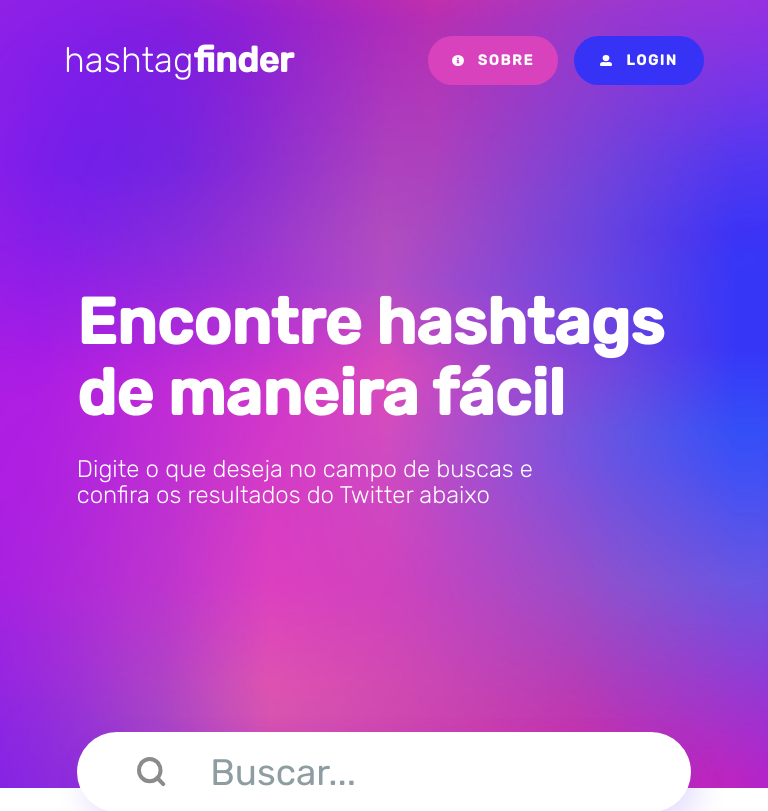
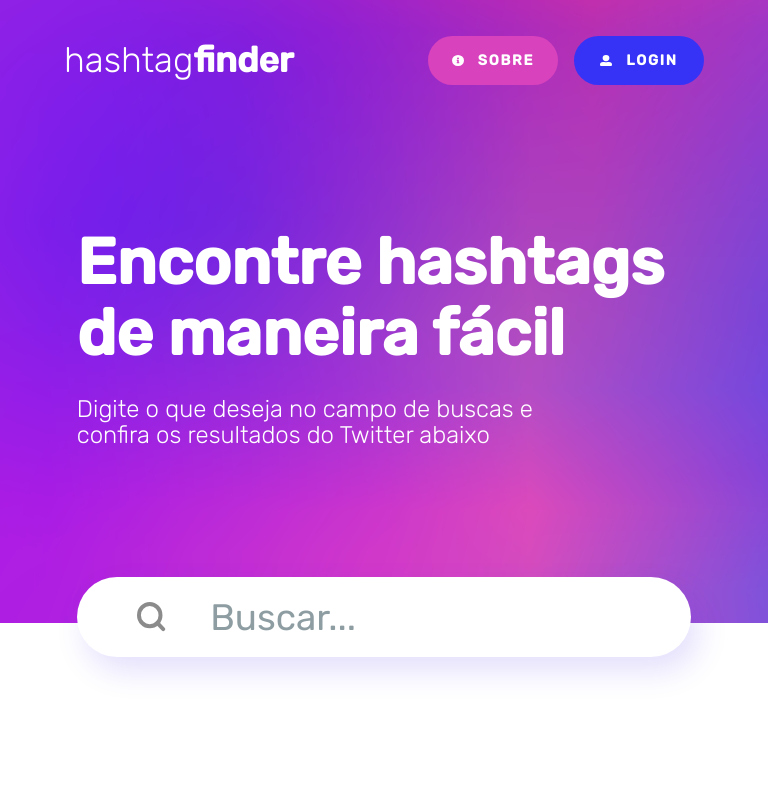
Before and after one commit to EdiJunior88/Projeto-hashtagFinder, a React (Create React App) app in the folder hashtagfinder/: page / in a window 768 px wide. Shown: the top 811 px of the page. Built offline with nearby package versions, Linux system fonts and the light colour scheme.

Commit message:
Atualização do CSS Componente Home - Ajuste da responsividade do Background para as telas (414px / 415px / 732px / 914px / 1920px e acima disso) - Ajustes finos no CSS dos componentes Busca e Descrição

```diff
--- a/hashtagfinder/src/componentes/busca/Busca.module.css
+++ b/hashtagfinder/src/componentes/busca/Busca.module.css
@@ -56,6 +56,10 @@ section.container {
 
 /* Responsividade - Tela 914 pixels */
 @media (max-width: 914px) {
+  section.container {
+    margin-top: 94px;
+  }
+
   .campoBusca,
   .campoBuscaInput {
     height: 80px;
@@ -69,7 +73,7 @@ section.container {
 /* Responsividade - Tela entre 415 a 732 pixels */
 @media screen and (min-width: 415px) and (max-width: 732px) {
   section.container {
-    margin-top: 94px;
+    margin-top: 72px;
   }
 
   .campoBusca,
--- a/hashtagfinder/src/componentes/descricao/Descricao.module.css
+++ b/hashtagfinder/src/componentes/descricao/Descricao.module.css
@@ -49,6 +49,10 @@ nav.container {
 
 /* Responsividade - Tela entre 733 a 914 pixels */
 @media screen and (min-width: 733px) and (max-width: 914px) {
+  .containerDescricao {
+    margin-top: 108px;
+  }
+
   .descricaoTitulo {
     font-size: 4em;
   }
@@ -61,7 +65,7 @@ nav.container {
 /* Responsividade - Tela entre 415 a 732 pixels */
 @media screen and (min-width: 415px) and (max-width: 732px) {
   .containerDescricao {
-    margin-top: 72px;
+    margin-top: 68px;
   }
 
   .descricaoTitulo {
--- a/hashtagfinder/src/paginas/home/Home.module.css
+++ b/hashtagfinder/src/paginas/home/Home.module.css
@@ -9,6 +9,22 @@
   height: 788px;
 }
 
+/* Responsividade - Tela entre 733 a 914 pixels */
+@media screen and (min-width: 733px) and (max-width: 914px) {
+  .home {
+    height: 623px;
+    background-size: auto;
+  }
+}
+
+/* Responsividade - Tela entre 415 a 732 pixels */
+@media screen and (min-width: 415px) and (max-width: 732px) {
+  .home {
+    height: 531px;
+    background-size: auto;
+  }
+}
+
 /* Responsividade - Tela 414 pixels */
 @media (max-width: 414px) {
   .home {
```
